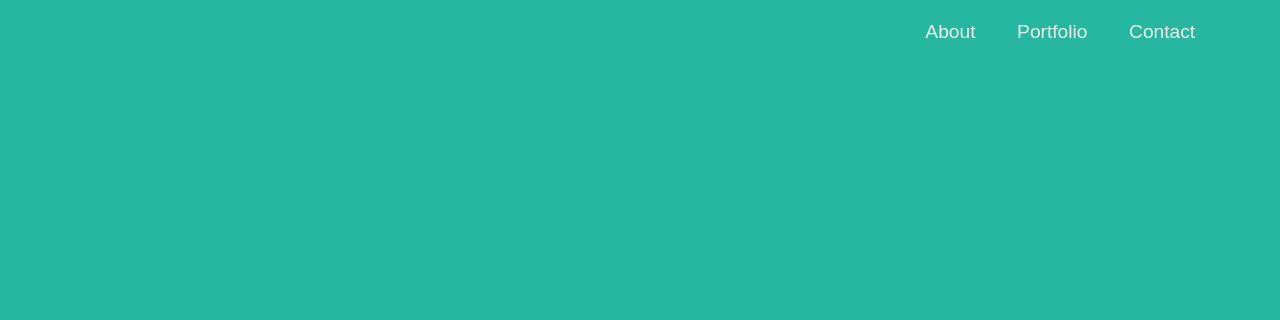
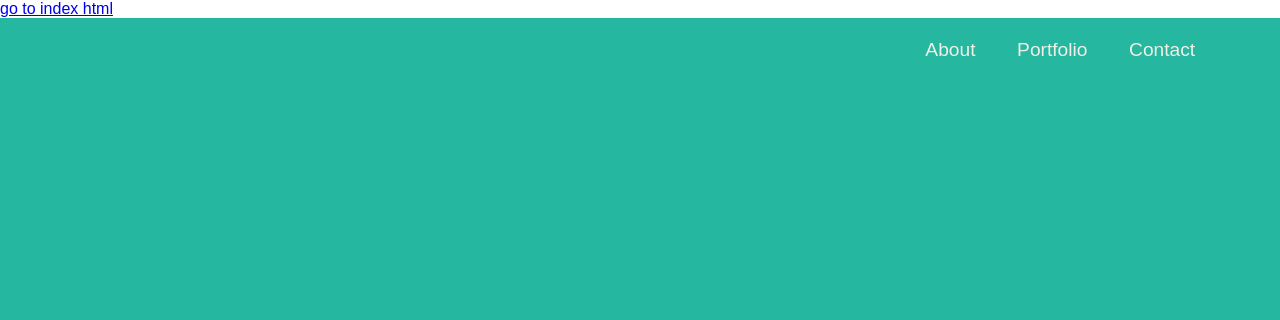
Before and after one commit to SJ-UNI/full-stack, a plain HTML site: page sj.html in a window 1280 px wide. Shown: the top 320 px of the page. Drawn offline with nearby package versions, Linux system fonts and the light colour scheme; a web font is replaced by a local one.

Commit message:
Update sj.html

```diff
--- a/sj.html
+++ b/sj.html
@@ -41,7 +41,7 @@
 </head>
 
 <body>
-   <a href = "index.html"></a>
+   <a href = "index.html">go to index html</a>
 
   <header class="header">
     <nav class="navbar">
```
